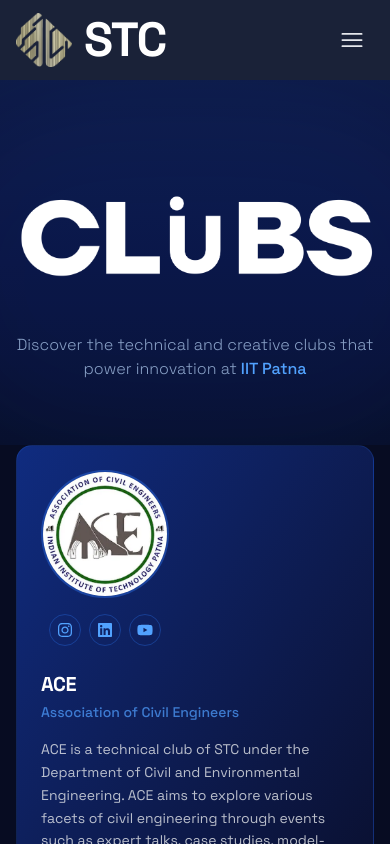
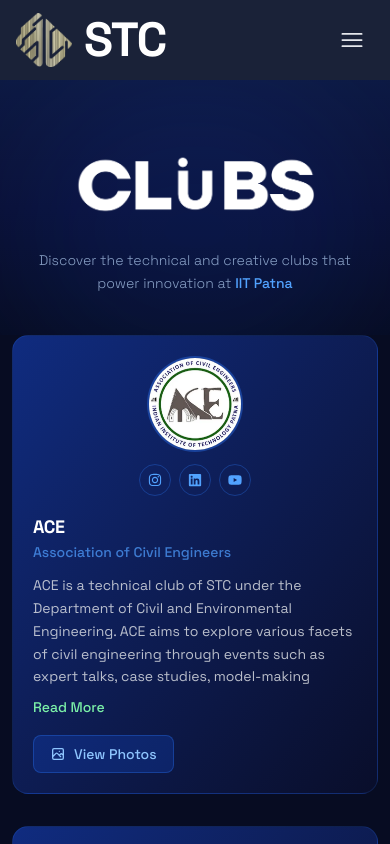
Before and after one commit to Shivanshu08Verma/stc-iitp-website, a Next.js app: page /clubs in a window 390 px wide. Shown: the top 844 px of the page. Built offline with nearby package versions, Linux system fonts and the light colour scheme.

Commit message:
Responsive look made better

```diff
--- a/app/clubs/page.tsx
+++ b/app/clubs/page.tsx
@@ -13,57 +13,28 @@
     <main className="min-h-screen bg-[#070c22] text-white">
       {/* Hero */}
       <section className="relative overflow-hidden">
-        {/* Background gradient */}
         <div className="absolute inset-0 bg-gradient-to-b from-blue-900/30 via-[#0a1035] to-[#070c22] pointer-events-none" />
-        <div className="absolute top-0 left-1/2 -translate-x-1/2 w-[600px] h-[400px] bg-blue-600/10 rounded-full blur-3xl pointer-events-none" />
+        <div className="absolute top-0 left-1/2 -translate-x-1/2 w-[90vw] sm:w-[600px] h-[300px] sm:h-[400px] bg-blue-600/10 rounded-full blur-3xl pointer-events-none" />
 
-        <div className="relative max-w-5xl mx-auto px-4 sm:px-6 lg:px-8 pt-24 pb-16 text-center">
-          {/* <h1
-            className="font-black text-[clamp(4rem,12vw,9rem)] leading-none tracking-tight uppercase select-none"
-            style={{
-              background: "linear-gradient(135deg, #ffffff 30%, #3b82f6 70%, #1e40af 100%)",
-              WebkitBackgroundClip: "text",
-              WebkitTextFillColor: "transparent",
-              backgroundClip: "text",
-            }}
-          >
-            CLüBS
-          </h1> */}
+        <div className="relative max-w-5xl mx-auto px-4 sm:px-6 lg:px-8 pt-16 sm:pt-20 md:pt-24 pb-10 sm:pb-14 md:pb-16 text-center">
           <Image
             src="/clubs_font.png"
             alt="Clubs Hero Image"
             width={600}
             height={150}
-            className="mx-auto mb-6"
+            className="mx-auto mb-4 sm:mb-6 w-[240px] sm:w-[380px] md:w-[480px] lg:w-[600px] h-auto"
             loading="eager"
           />
 
-          <p className="mt-4 text-blue-200/70 text-base md:text-lg max-w-xl mx-auto font-light text-center">
-             Discover the technical and creative clubs that power innovation at
-             <span className="text-blue-400 font-medium"> IIT Patna</span>
-           </p>
-
-          {/* Stats bar */}
-          {/* <div className="mt-8 inline-flex items-center gap-6 px-6 py-3 rounded-full bg-blue-900/20 border border-blue-500/20 text-sm text-blue-300">
-            <span>
-              <strong className="text-white text-base">{clubs.length}</strong> Clubs
-            </span>
-            <span className="w-px h-4 bg-blue-500/30" />
-            <span>
-              <strong className="text-white text-base">
-                {clubs.reduce((acc, c) => acc + c.photos.length, 0)}
-              </strong>{" "}
-              Photos
-            </span>
-          </div> */}
+          <p className="mt-2 sm:mt-4 text-blue-200/70 text-sm sm:text-base md:text-lg max-w-xs sm:max-w-xl mx-auto font-light text-center leading-relaxed">
+            Discover the technical and creative clubs that power innovation at{" "}
+            <span className="text-blue-400 font-medium">IIT Patna</span>
+          </p>
         </div>
-          {/* --------------------------------------------------------------- */}
-
-{/* --------------------------------------------------------------- */}
       </section>
 
       {/* Club list */}
-      <section className="max-w-5xl mx-auto px-4 sm:px-6 lg:px-8 pb-24">
+      <section className="max-w-5xl mx-auto px-3 sm:px-6 lg:px-8 pb-16 sm:pb-24">
         <ClubList clubs={clubs} />
       </section>
     </main>
--- a/components/clubs/ClubCard.tsx
+++ b/components/clubs/ClubCard.tsx
@@ -1,12 +1,11 @@
 "use client";
 
-import { useState, useRef, useEffect  } from "react";
+import { useState, useRef, useEffect } from "react";
 import Image from "next/image";
 import { Club } from "@/types/club";
 import ClubGallery from "./ClubGallery";
 import { FaLinkedin, FaInstagram, FaYoutube, FaFacebook } from "react-icons/fa";
 import { Globe } from "lucide-react";
-
 
 interface ClubCardProps {
   club: Club;
@@ -17,9 +16,9 @@
 
 function SkeletonCard() {
   return (
-    <div className="animate-pulse rounded-2xl bg-blue-900/20 border border-blue-500/10 p-6 flex flex-col gap-4">
+    <div className="animate-pulse rounded-2xl bg-blue-900/20 border border-blue-500/10 p-5 sm:p-6 flex flex-col gap-4">
       <div className="flex items-center gap-4">
-        <div className="w-16 h-16 rounded-full bg-blue-800/40" />
+        <div className="w-14 h-14 sm:w-16 sm:h-16 rounded-full bg-blue-800/40 flex-shrink-0" />
         <div className="flex-1 space-y-2">
           <div className="h-4 bg-blue-800/40 rounded w-1/2" />
           <div className="h-3 bg-blue-800/30 rounded w-1/3" />
@@ -36,7 +35,7 @@
 
 export { SkeletonCard };
 
-export default function ClubCard({ club, index , expanded, onToggle }: ClubCardProps) {
+export default function ClubCard({ club, index, expanded, onToggle }: ClubCardProps) {
   const [galleryOpen, setGalleryOpen] = useState(false);
   const [imgError, setImgError] = useState(false);
   const textRef = useRef<HTMLParagraphElement>(null);
@@ -44,16 +43,13 @@
   const [isOverflowing, setIsOverflowing] = useState(false);
 
   useEffect(() => {
-  const el = textRef.current;
-  if (!el) return;
-
-  const fullHeight = el.scrollHeight;
-
-  const COLLAPSED_HEIGHT = 115; // ~5 lines of text at 1.5 line-height
-
-  setHeight(fullHeight);
-  setIsOverflowing(fullHeight > COLLAPSED_HEIGHT);
-}, [club.description,expanded]);
+    const el = textRef.current;
+    if (!el) return;
+    const fullHeight = el.scrollHeight;
+    const COLLAPSED_HEIGHT = 115;
+    setHeight(fullHeight);
+    setIsOverflowing(fullHeight > COLLAPSED_HEIGHT);
+  }, [club.description, expanded]);
 
   const COLLAPSED_HEIGHT = 115;
   const isEven = index % 2 === 0;
@@ -61,16 +57,16 @@
   return (
     <>
       <article
-        className={`group relative flex flex-col md:flex-row ${
-          isEven ? "md:flex-row" : "md:flex-row-reverse"
-        } gap-6 md:gap-10 items-start bg-gradient-to-br from-[#123498]/80 to-[#0a0f2e]/80 border border-blue-500/15 rounded-2xl p-6 md:p-8  transition-all duration-500 hover:shadow-[0_0_40px_rgba(59,130,246,0.08)]`}
+        className={`group relative flex flex-col sm:flex-row ${
+          isEven ? "sm:flex-row" : "sm:flex-row-reverse"
+        } gap-5 sm:gap-8 md:gap-10 items-center sm:items-start bg-gradient-to-br from-[#123498]/80 to-[#0a0f2e]/80 border border-blue-500/15 rounded-2xl p-5 sm:p-6 md:p-8 transition-all duration-500 hover:shadow-[0_0_40px_rgba(59,130,246,0.08)]`}
       >
-        {/* Accent line */}
-        <div className="absolute left-0 top-6 bottom-6 w-0.5 rounded-full bg-gradient-to-b from-transparent via-blue-500/60 to-transparent opacity-0 group-hover:opacity-100 transition-opacity duration-500" />
+        {/* Accent line — hidden on mobile */}
+        <div className="hidden sm:block absolute left-0 top-6 bottom-6 w-0.5 rounded-full bg-gradient-to-b from-transparent via-blue-500/60 to-transparent opacity-0 group-hover:opacity-100 transition-opacity duration-500" />
 
-        {/* Logo */}
-        <div className="flex-shrink-0 flex flex-col items-center gap-4">
-          <div className="relative w-32 h-32 md:w-40 md:h-40 rounded-full overflow-hidden border-2 border-blue-500/30 bg-blue-900/30 group-hover:border-blue-400/60 transition-all duration-300 group-hover:shadow-[0_0_20px_rgba(59,130,246,0.2)]">
+        {/* Logo + Social */}
+        <div className="flex-shrink-0 flex flex-col items-center gap-3">
+          <div className="relative w-24 h-24 sm:w-32 sm:h-32 md:w-40 md:h-40 rounded-full overflow-hidden border-2 border-blue-500/30 bg-blue-900/30 group-hover:border-blue-400/60 transition-all duration-300 group-hover:shadow-[0_0_20px_rgba(59,130,246,0.2)]">
             {!imgError ? (
               <Image
                 src={club.logo}
@@ -78,7 +74,7 @@
                 fill
                 className="object-cover"
                 onError={() => setImgError(true)}
-                sizes="96px"
+                sizes="(max-width: 640px) 96px, (max-width: 768px) 128px, 160px"
               />
             ) : (
               <div className="w-full h-full flex items-center justify-center text-blue-400 font-bold text-xl">
@@ -88,7 +84,7 @@
           </div>
 
           {/* Social Links */}
-          <div className="flex items-center gap-2">
+          <div className="flex items-center flex-wrap justify-center gap-2 max-w-[160px]">
             {club.socialLinks.instagram && (
               <a
                 href={club.socialLinks.instagram}
@@ -97,7 +93,7 @@
                 aria-label={`${club.name} Instagram`}
                 className="w-8 h-8 rounded-full border border-blue-500/30 flex items-center justify-center text-blue-400 hover:text-white hover:border-pink-400 hover:bg-pink-600/20 transition-all duration-200"
               >
-              <FaInstagram />
+                <FaInstagram size={14} />
               </a>
             )}
             {club.socialLinks.linkedin && (
@@ -108,7 +104,7 @@
                 aria-label={`${club.name} LinkedIn`}
                 className="w-8 h-8 rounded-full border border-blue-500/30 flex items-center justify-center text-blue-400 hover:text-white hover:border-blue-400 hover:bg-blue-600/20 transition-all duration-200"
               >
-                <FaLinkedin />
+                <FaLinkedin size={14} />
               </a>
             )}
             {club.socialLinks.youtube && (
@@ -119,7 +115,7 @@
                 aria-label={`${club.name} Youtube`}
                 className="w-8 h-8 rounded-full border border-blue-500/30 flex items-center justify-center text-blue-400 hover:text-white hover:border-red-400 hover:bg-red-600/20 transition-all duration-200"
               >
-                <FaYoutube />
+                <FaYoutube size={14} />
               </a>
             )}
             {club.socialLinks.facebook && (
@@ -130,7 +126,7 @@
                 aria-label={`${club.name} Facebook`}
                 className="w-8 h-8 rounded-full border border-blue-500/30 flex items-center justify-center text-blue-400 hover:text-white hover:border-blue-400 hover:bg-blue-600/20 transition-all duration-200"
               >
-                <FaFacebook />
+                <FaFacebook size={14} />
               </a>
             )}
             {club.socialLinks.website && (
@@ -141,23 +137,23 @@
                 aria-label={`${club.name} website`}
                 className="w-8 h-8 rounded-full border border-blue-500/30 flex items-center justify-center text-blue-400 hover:text-white hover:border-green-400 hover:bg-green-600/20 transition-all duration-200"
               >
-                <Globe className="w-4 h-4" />
+                <Globe className="w-3.5 h-3.5" />
               </a>
             )}
           </div>
         </div>
 
         {/* Content */}
-        <div className="flex-1 flex flex-col gap-4">
+        <div className="flex-1 flex flex-col gap-3 w-full min-w-0">
           <div>
-            <div className="flex items-center flex-wrap gap-2 mb-1">
-              <h2 className="text-xl md:text-2xl font-bold text-white tracking-tight">
+            <div className="flex items-start flex-wrap gap-2 mb-1">
+              <h2 className="text-lg sm:text-xl md:text-2xl font-bold text-white tracking-tight leading-tight">
                 {club.name}
               </h2>
               {club.tags?.map((tag) => (
                 <span
                   key={tag}
-                  className="text-xs px-2 py-0.5 rounded-full bg-blue-600/20 text-blue-300 border border-blue-500/20 font-medium"
+                  className="text-xs px-2 py-0.5 rounded-full bg-blue-600/20 text-blue-300 border border-blue-500/20 font-medium whitespace-nowrap mt-0.5"
                 >
                   {tag}
                 </span>
@@ -167,12 +163,11 @@
               <p className="text-blue-400/70 text-sm font-medium">{club.department}</p>
             )}
           </div>
+
           <div>
             <div
               className="overflow-hidden transition-all duration-300 ease-in-out"
-              style={{
-               maxHeight: expanded ? `${height}px` : `${COLLAPSED_HEIGHT}px`
-              }}
+              style={{ maxHeight: expanded ? `${height}px` : `${COLLAPSED_HEIGHT}px` }}
             >
               <p
                 ref={textRef}
@@ -185,7 +180,7 @@
             {isOverflowing && (
               <button
                 onClick={onToggle}
-                className="cursor-pointer mt-2 text-blue-400 text-sm font-medium hover:text-blue-300 transition"
+                className="cursor-pointer mt-2 text-green-300 text-sm font-medium hover:text-green-400 transition"
               >
                 {expanded ? "Read Less" : "Read More"}
               </button>
@@ -194,20 +189,18 @@
 
           <button
             onClick={() => setGalleryOpen(true)}
-            className="cursor-pointer self-start mt-1 flex items-center gap-2 px-5 py-2 rounded-lg bg-blue-600/20 border border-blue-500/30 text-blue-300 text-sm font-medium hover:bg-blue-600/40 hover:border-blue-400 hover:text-white transition-all duration-200 active:scale-95"
+            className="cursor-pointer self-start mt-1 flex items-center gap-2 px-4 py-2 rounded-lg bg-blue-600/20 border border-blue-500/30 text-blue-300 text-sm font-medium hover:bg-blue-600/40 hover:border-blue-400 hover:text-white transition-all duration-200 active:scale-95"
             aria-label={`View photos for ${club.name}`}
           >
-            <svg className="w-4 h-4" fill="none" viewBox="0 0 24 24" stroke="currentColor">
+            <svg className="w-4 h-4 flex-shrink-0" fill="none" viewBox="0 0 24 24" stroke="currentColor">
               <path strokeLinecap="round" strokeLinejoin="round" strokeWidth={2}
                 d="M4 16l4.586-4.586a2 2 0 012.828 0L16 16m-2-2l1.586-1.586a2 2 0 012.828 0L20 14m-6-6h.01M6 20h12a2 2 0 002-2V6a2 2 0 00-2-2H6a2 2 0 00-2 2v12a2 2 0 002 2z" />
             </svg>
             View Photos
-
           </button>
         </div>
       </article>
 
-      {/* Gallery Modal */}
       {galleryOpen && (
         <ClubGallery
           clubName={club.name}
```
Also changed, not shown: components/clubs/ClubGallery.tsx (+31 -25 lines).
